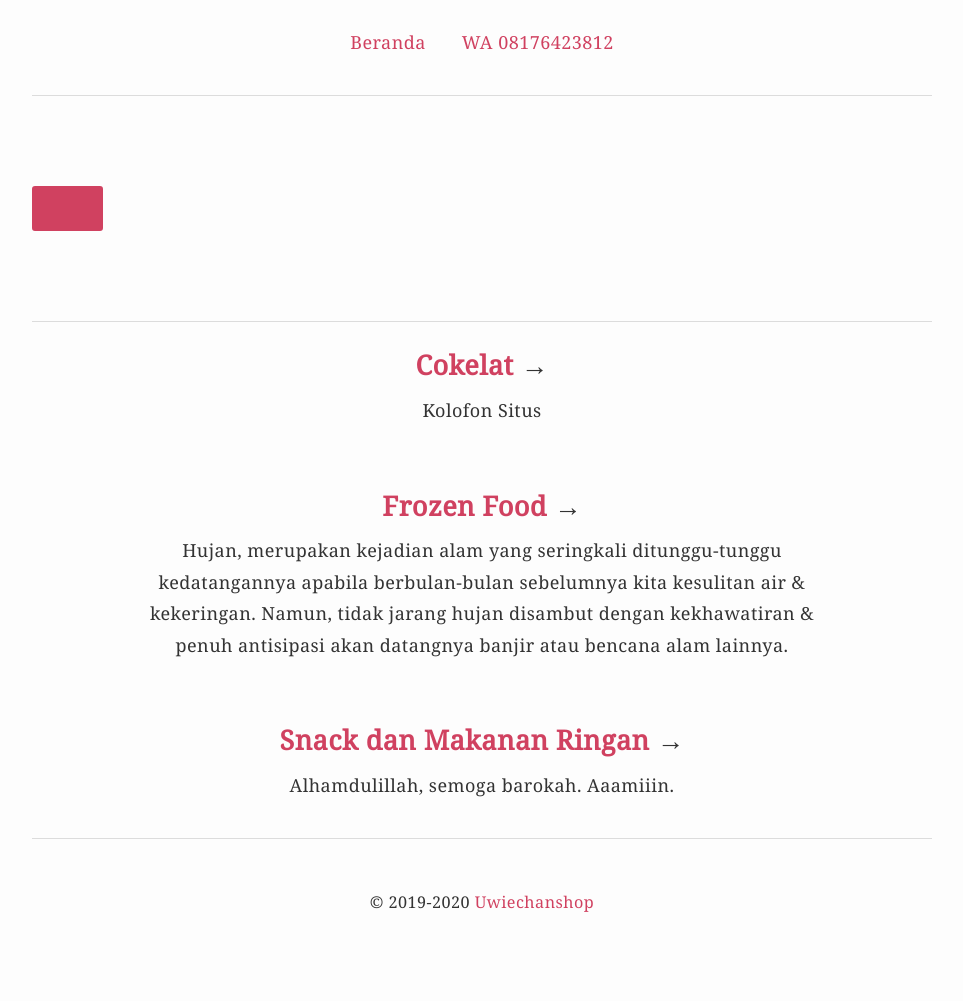
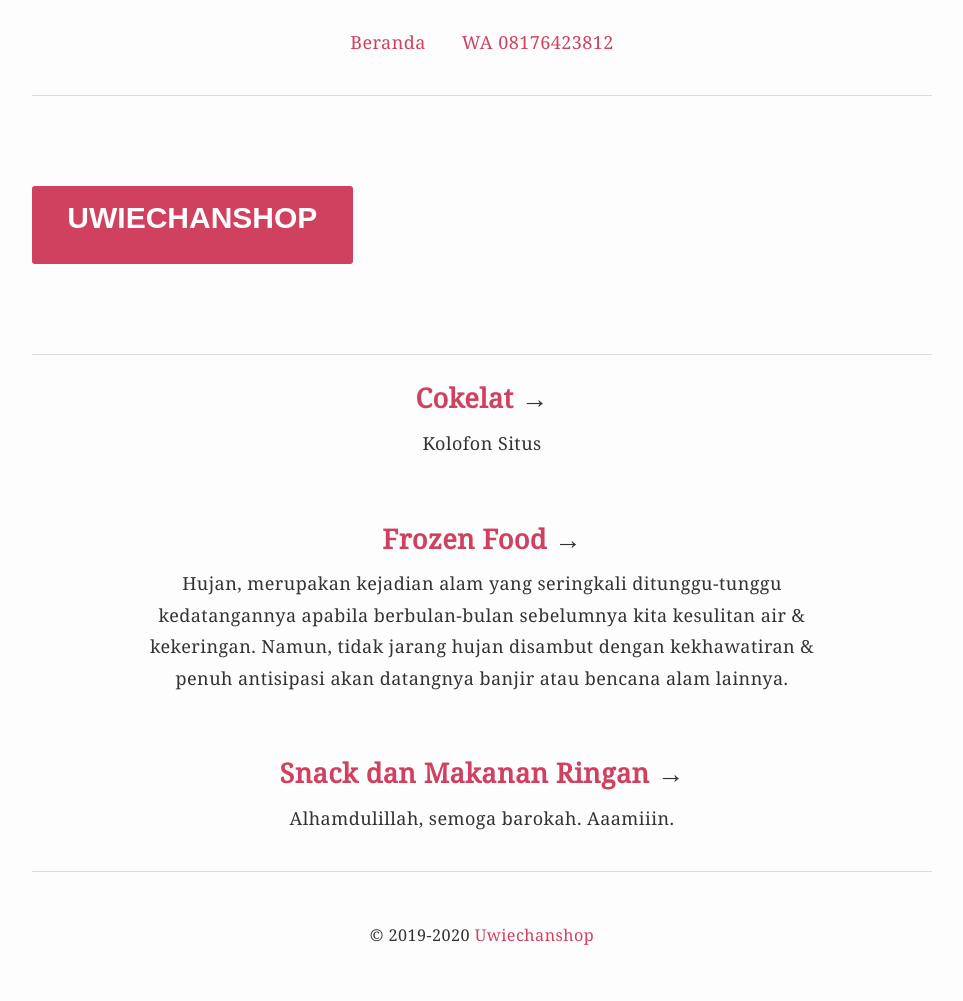
Before and after one commit to krhmwn/uwiechanshop, a Jekyll site: the page built from index.html, in a window 1280 px wide. Shown: the whole page, without its empty margins (158-1121 px from the left). Built offline with Jekyll 4.4.1, drawn with Linux system fonts in a browser that asks for light colours; before the commit the page ends 968 px from its top, so only the background shows below that.

Commit message:
Update v.1.2.2

```diff
--- a/_layouts/default.html
+++ b/_layouts/default.html
@@ -25,7 +25,7 @@
 <body>
 <div class="container">
 <nav><ul><li><a href="/">Beranda</a></li><li><a href="https://api.whatsapp.com/send?phone=628176423812&text=Assalamualaykum%2C%20saya%20mau%20pesan%20...">WA 08176423812</a></li></ul></nav>
-<header><button><h1>{{ site.brand }}</h1></button></header>
+<header><button><h1>{{ site.title }}</h1></button></header>
 {{ content }}
 <footer>&copy; 2019-{{ site.time | date: "%Y" }} <a href="/">{{ site.title }}</a></footer>
 </div>
```
